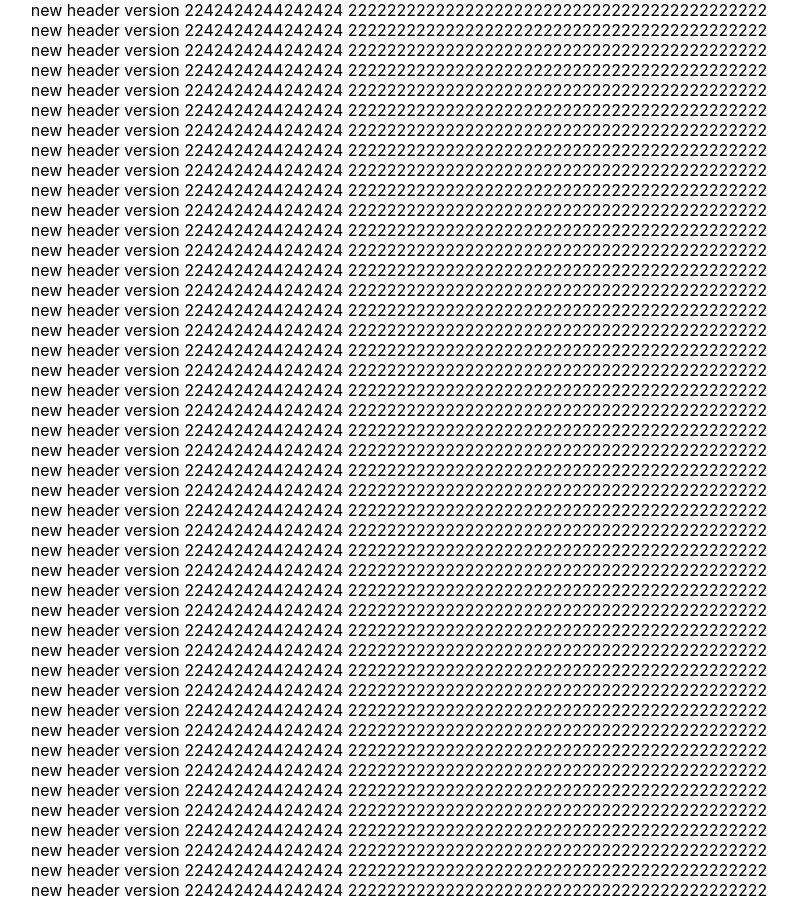
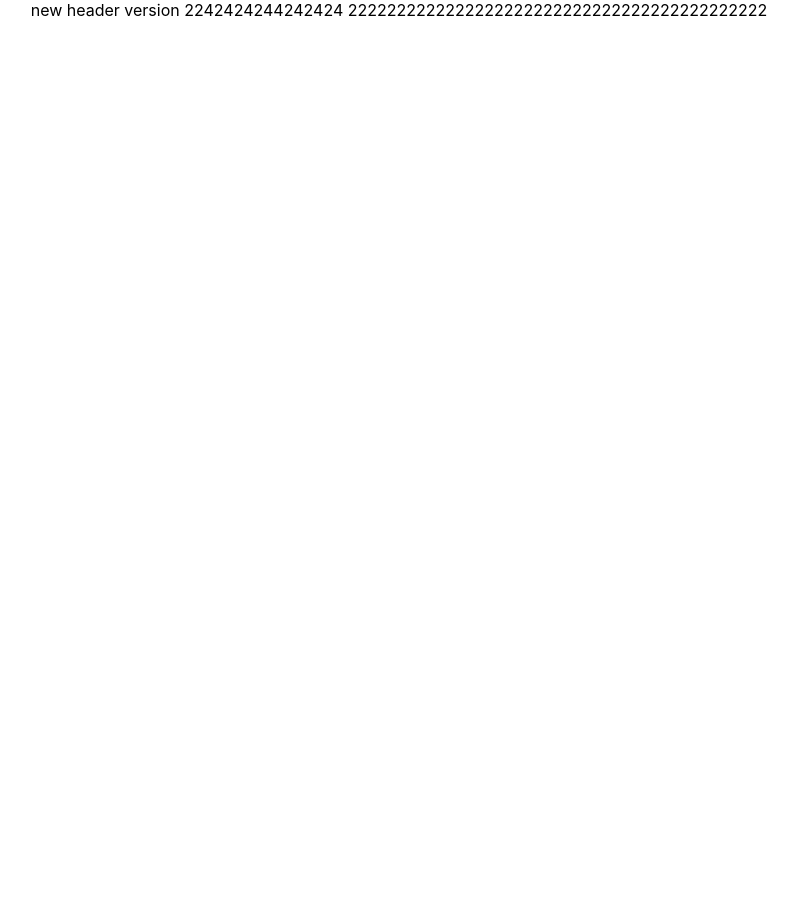
Before and after one commit to Arenelin/Test2, a React (Create React App) app: page / in a window 1280 px wide. Shown: the whole page, without its empty margins (241-1039 px from the left). After the commit the page ends 800 px from the top, so only its background shows below. Built offline with nearby package versions, Linux system fonts and the light colour scheme.

Commit message:
feat: change header

```diff
--- a/src/App.tsx
+++ b/src/App.tsx
@@ -6,50 +6,6 @@ function App() {
   return (
     <div className="App">
         <div>new header version 2242424244242424 2222222222222222222222222222222222222222222</div>
-        <div>new header version 2242424244242424 2222222222222222222222222222222222222222222</div>
-        <div>new header version 2242424244242424 2222222222222222222222222222222222222222222</div>
-        <div>new header version 2242424244242424 2222222222222222222222222222222222222222222</div>
-        <div>new header version 2242424244242424 2222222222222222222222222222222222222222222</div>
-        <div>new header version 2242424244242424 2222222222222222222222222222222222222222222</div>
-        <div>new header version 2242424244242424 2222222222222222222222222222222222222222222</div>
-        <div>new header version 2242424244242424 2222222222222222222222222222222222222222222</div>
-        <div>new header version 2242424244242424 2222222222222222222222222222222222222222222</div>
-        <div>new header version 2242424244242424 2222222222222222222222222222222222222222222</div>
-        <div>new header version 2242424244242424 2222222222222222222222222222222222222222222</div>
-        <div>new header version 2242424244242424 2222222222222222222222222222222222222222222</div>
-        <div>new header version 2242424244242424 2222222222222222222222222222222222222222222</div>
-        <div>new header version 2242424244242424 2222222222222222222222222222222222222222222</div>
-        <div>new header version 2242424244242424 2222222222222222222222222222222222222222222</div>
-        <div>new header version 2242424244242424 2222222222222222222222222222222222222222222</div>
-        <div>new header version 2242424244242424 2222222222222222222222222222222222222222222</div>
-        <div>new header version 2242424244242424 2222222222222222222222222222222222222222222</div>
-        <div>new header version 2242424244242424 2222222222222222222222222222222222222222222</div>
-        <div>new header version 2242424244242424 2222222222222222222222222222222222222222222</div>
-        <div>new header version 2242424244242424 2222222222222222222222222222222222222222222</div>
-        <div>new header version 2242424244242424 2222222222222222222222222222222222222222222</div>
-        <div>new header version 2242424244242424 2222222222222222222222222222222222222222222</div>
-        <div>new header version 2242424244242424 2222222222222222222222222222222222222222222</div>
-        <div>new header version 2242424244242424 2222222222222222222222222222222222222222222</div>
-        <div>new header version 2242424244242424 2222222222222222222222222222222222222222222</div>
-        <div>new header version 2242424244242424 2222222222222222222222222222222222222222222</div>
-        <div>new header version 2242424244242424 2222222222222222222222222222222222222222222</div>
-        <div>new header version 2242424244242424 2222222222222222222222222222222222222222222</div>
-        <div>new header version 2242424244242424 2222222222222222222222222222222222222222222</div>
-        <div>new header version 2242424244242424 2222222222222222222222222222222222222222222</div>
-        <div>new header version 2242424244242424 2222222222222222222222222222222222222222222</div>
-        <div>new header version 2242424244242424 2222222222222222222222222222222222222222222</div>
-        <div>new header version 2242424244242424 2222222222222222222222222222222222222222222</div>
-        <div>new header version 2242424244242424 2222222222222222222222222222222222222222222</div>
-        <div>new header version 2242424244242424 2222222222222222222222222222222222222222222</div>
-        <div>new header version 2242424244242424 2222222222222222222222222222222222222222222</div>
-        <div>new header version 2242424244242424 2222222222222222222222222222222222222222222</div>
-        <div>new header version 2242424244242424 2222222222222222222222222222222222222222222</div>
-        <div>new header version 2242424244242424 2222222222222222222222222222222222222222222</div>
-        <div>new header version 2242424244242424 2222222222222222222222222222222222222222222</div>
-        <div>new header version 2242424244242424 2222222222222222222222222222222222222222222</div>
-        <div>new header version 2242424244242424 2222222222222222222222222222222222222222222</div>
-        <div>new header version 2242424244242424 2222222222222222222222222222222222222222222</div>
-        <div>new header version 2242424244242424 2222222222222222222222222222222222222222222</div>
     </div>
   );
 }
```
